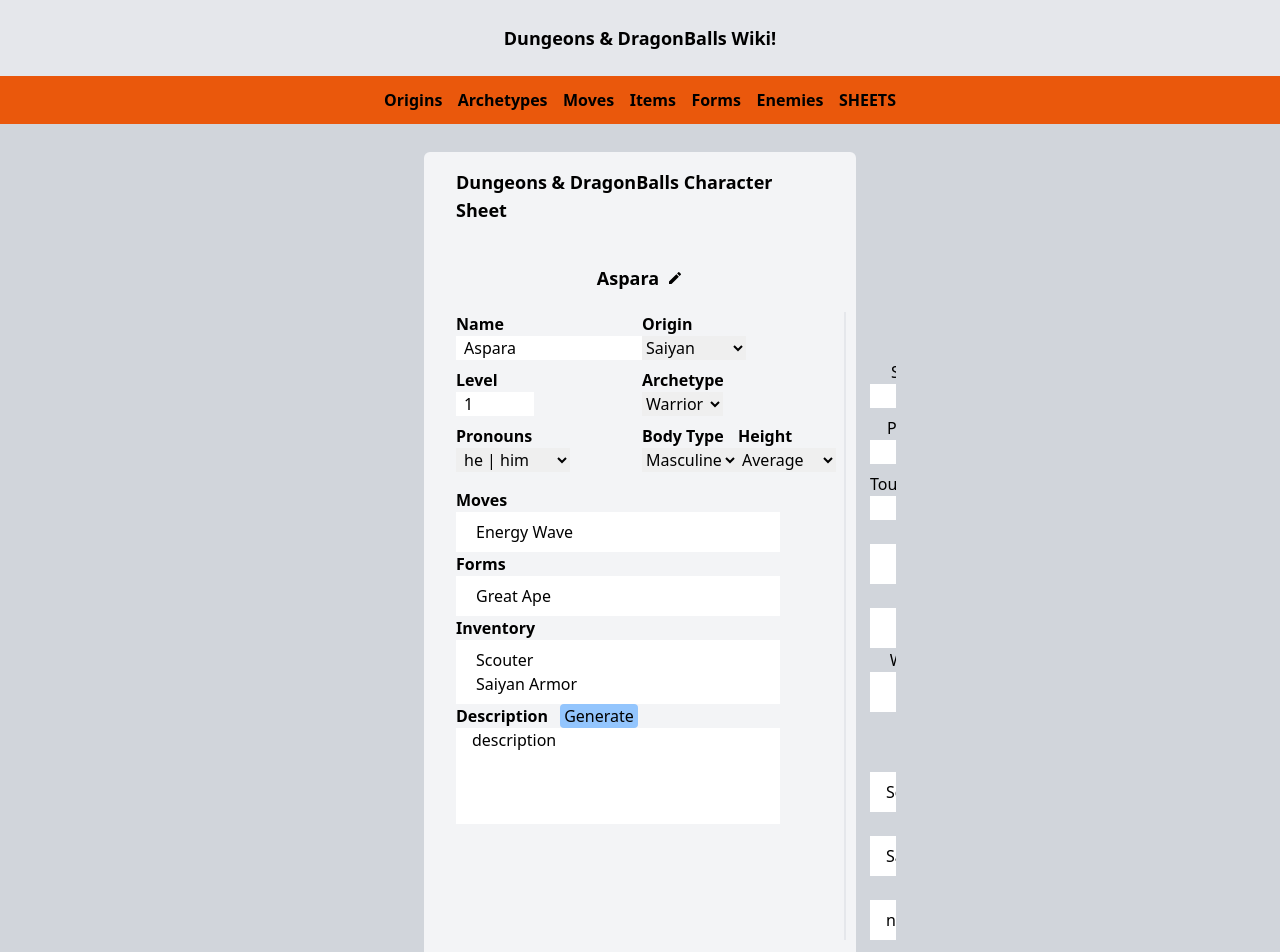
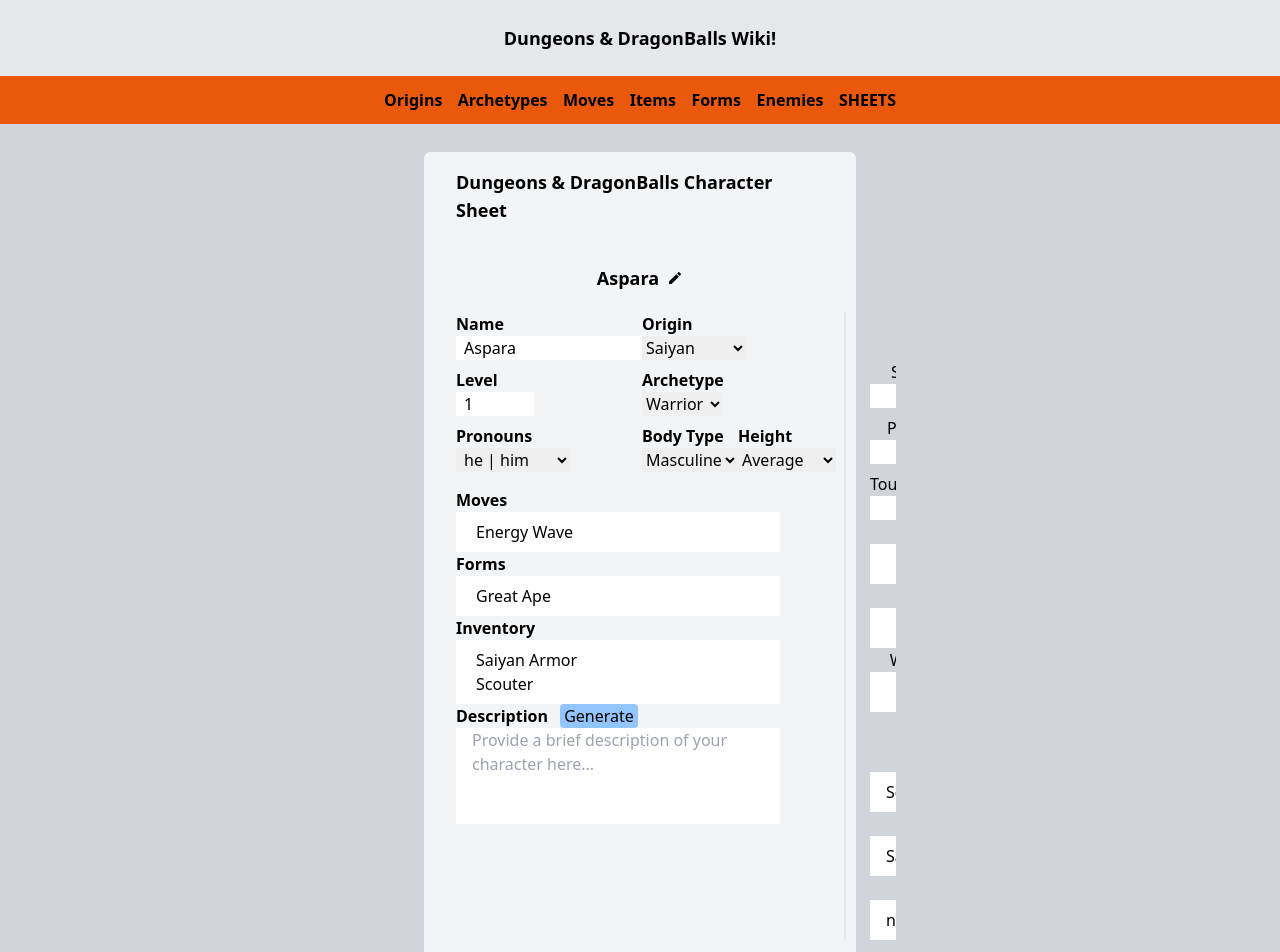
Before and after one commit to KylePep/ddbwiki, a Next.js app: page /sheet in a window 1280 px wide. Shown: the top 952 px of the page. Built offline with nearby package versions, Linux system fonts and the light colour scheme.

Commit message:
added data to data.json, changed the way data is saved for forms, items, moves

```diff
--- a/app/sheet/Forms.tsx
+++ b/app/sheet/Forms.tsx
@@ -13,7 +13,7 @@ export default function Forms({form}:formProps) {
 
   const formsList = originForms.map((fl)=> {
       const formById = FORM_TYPES.find((f)=> f.id == fl)
-      return formById?.title
+      return formById
   })
 
   return (
@@ -23,7 +23,7 @@ export default function Forms({form}:formProps) {
     <ul>
       {formsList.length ? (
         formsList.map((form: any)=>(
-          <li key={form}>{form}</li>
+          <li className=''  key={form.id}>{form.title}</li>
         ))
 
       ):(
--- a/app/sheet/Items.tsx
+++ b/app/sheet/Items.tsx
@@ -1,16 +1,30 @@
+import { ARCHETYPE_TYPES, ITEM_TYPES, ORIGIN_TYPES } from '@/shared/constants'
 import React from 'react'
 interface formProps{
   form: any
 }
 
 export default function Items({form}:formProps) {
+  const origin = ORIGIN_TYPES.find((o)=> o.title === form.origin)
+  const archetype = ARCHETYPE_TYPES.find((a) => a.title === form.archetype)
+
+  const originItems = origin ? origin.startingItems : []
+  const archItems = archetype ? archetype.startingItems : []
+
+  const items = originItems.concat(archItems)
+
+  const itemsList = items.map((il) => {
+    const itemsById = ITEM_TYPES.find((i) => i.id === il)
+    return itemsById
+  })
+
   return (
     <div>
     <p className='font-bold'>Inventory</p>
   <div className='bg-white me-10 py-2'>
     <ul>
-      {form.inventory.map((item: any)=>(
-      <li key={item}>{item}</li>
+      {itemsList.map((item: any)=>(
+      <li key={item.id}>{item.title}</li>
       ))}
     </ul>
   </div>
--- a/app/sheet/Moves.tsx
+++ b/app/sheet/Moves.tsx
@@ -16,9 +16,9 @@ export default function Moves({form}:formProps) {
 
   const movesList = moves.map((om) => {
     const moveById = MOVE_TYPES.find((m) => m.id === om)
-    return moveById?.title
-  }
-  )
+    return moveById
+  })
+
   console.log('[origin]', origin,'[arch]', archetype,'[MOVES]', moves, '[MOVES LIST]', movesList)
 
   return (
@@ -29,7 +29,7 @@ export default function Moves({form}:formProps) {
 
       { movesList.length ? (
               movesList.map((move: any) => (
-                <li key={move}>{move}</li>
+                <li key={move.id}>{move.title}</li>
               ))
       ) : (
         <li>-No Moves-</li>
--- a/shared/constants/data.json
+++ b/shared/constants/data.json
@@ -4,10 +4,10 @@
     "level": 1,
     "origin": "Saiyan",
     "archetype": "Warrior",
-    "pronouns":"he | him",
+    "pronouns":"he|him",
     "bodyType": "Masculine",
     "height": "average",
-    "description": "description",
+    "description": "",
     "stats":{"mod": 3, "spirit": 3, "ki": 3, "power": 3, "agility": 3, "toughness": 3},
     "equipment":{"head":"Scouter", "body": "Saiyan Armor", "weapon": "none"},
     "moves":["Ki Blast"],
@@ -22,7 +22,8 @@
     "positiveTrait": "power",
     "negativeTrait": "spirit",
     "forms": [1],
-    "moves": []
+    "moves": [],
+    "startingItems": [1,2]
   },
   {
     "id": 2,
@@ -31,7 +32,8 @@
     "positiveTrait": "ki",
     "negativeTrait": "toughness",
     "forms": [1],
-    "moves": []
+    "moves": [],
+    "startingItems": [4,3]
   },
   {
     "id": 3,
@@ -40,7 +42,8 @@
     "positiveTrait": "spirit",
     "negativeTrait": "kit",
     "forms": [],
-    "moves": []
+    "moves": [],
+    "startingItems": [4,3]
   },
   {
     "id": 4,
@@ -49,7 +52,8 @@
     "positiveTrait": "toughness",
     "negativeTrait": "agility",
     "forms": [],
-    "moves": [17]
+    "moves": [17],
+    "startingItems": [6]
   }
 ],
 "ARCHETYPE_TYPES":[
@@ -58,28 +62,32 @@
     "title": "Warrior",
     "examples": "Goku | Vegeta",
     "description": "The battle hungry archetype geared for high intensity combat.",
-    "moves": [5]
+    "moves": [5],
+    "startingItems": []
   },
   {
     "id": 2,
     "title": "Support",
     "examples": "Hercule | Chiaotzu | Krillin",
     "description": "The comic relief archetype, helpful distractions and buff to the party.",
-    "moves": [3]
+    "moves": [3],
+    "startingItems": []
   },
   {
     "id": 3,
     "title": "Striker",
     "examples": "Gohan | Trunks",
     "description": "An archetype capable of altering the battlefield and negating villains abilities.",
-    "moves": [8]
+    "moves": [8],
+    "startingItems": []
   },
   {
     "id": 4,
     "title": "Tank",
     "examples": "Piccolo | Tien",
     "description": "The sturdiest archetype, capable of absorbing large amounts of damage, regenerating from it or saving others.",
-    "moves": [32]
+    "moves": [32],
+    "startingItems": []
   }
 ],
   "ENEMY_TYPES": [
@@ -174,6 +182,13 @@
       "type": "equipment",
       "subType": "weapon",
       "description": "A pole capable of extending to great lengths."
+    },
+    {
+      "id": 6,
+      "title": "Demon Clan Clothes",
+      "type": "equipment",
+      "subType": "body",
+      "description": "A purple outfit with shoulder padded cape."
     }
   ]
 }
```
